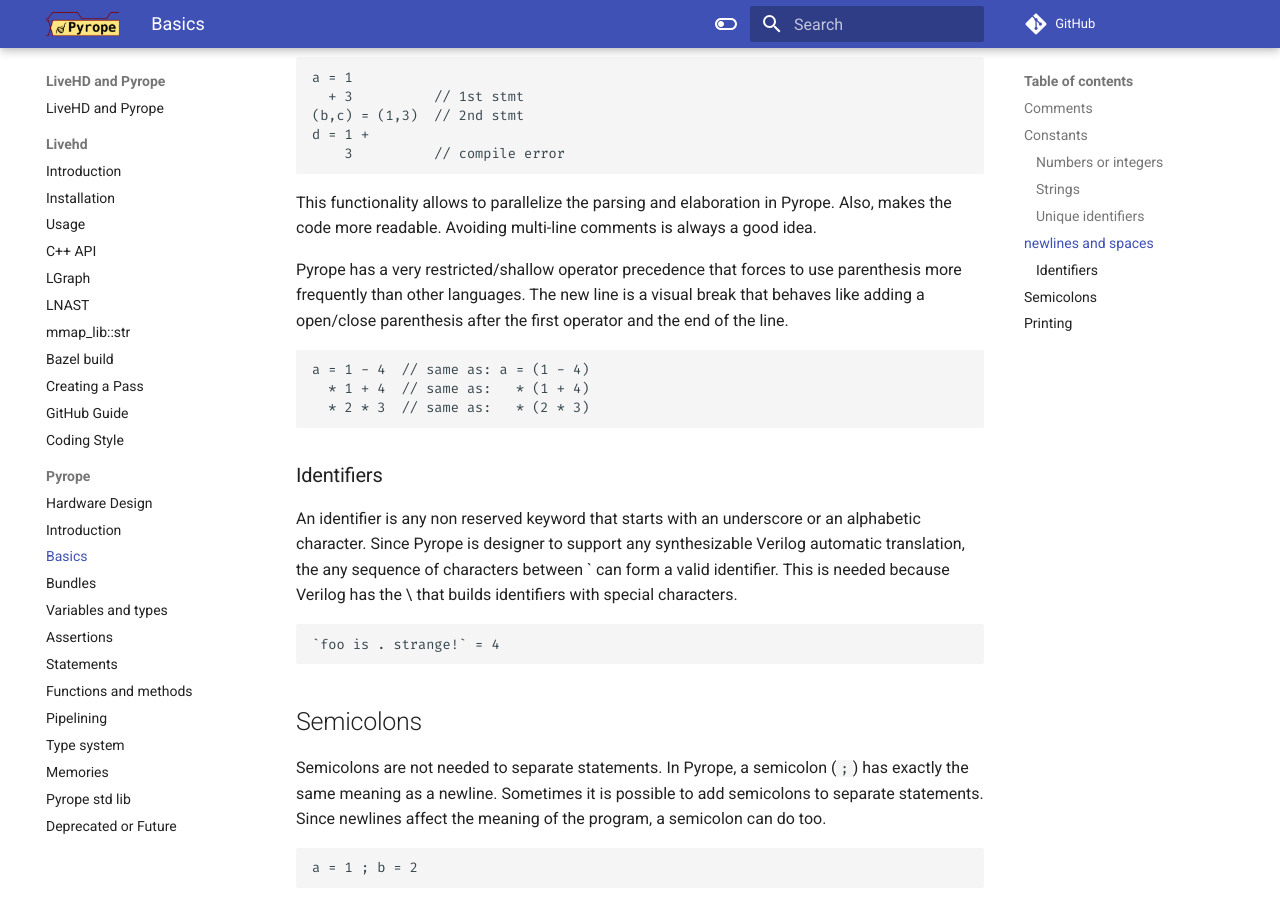
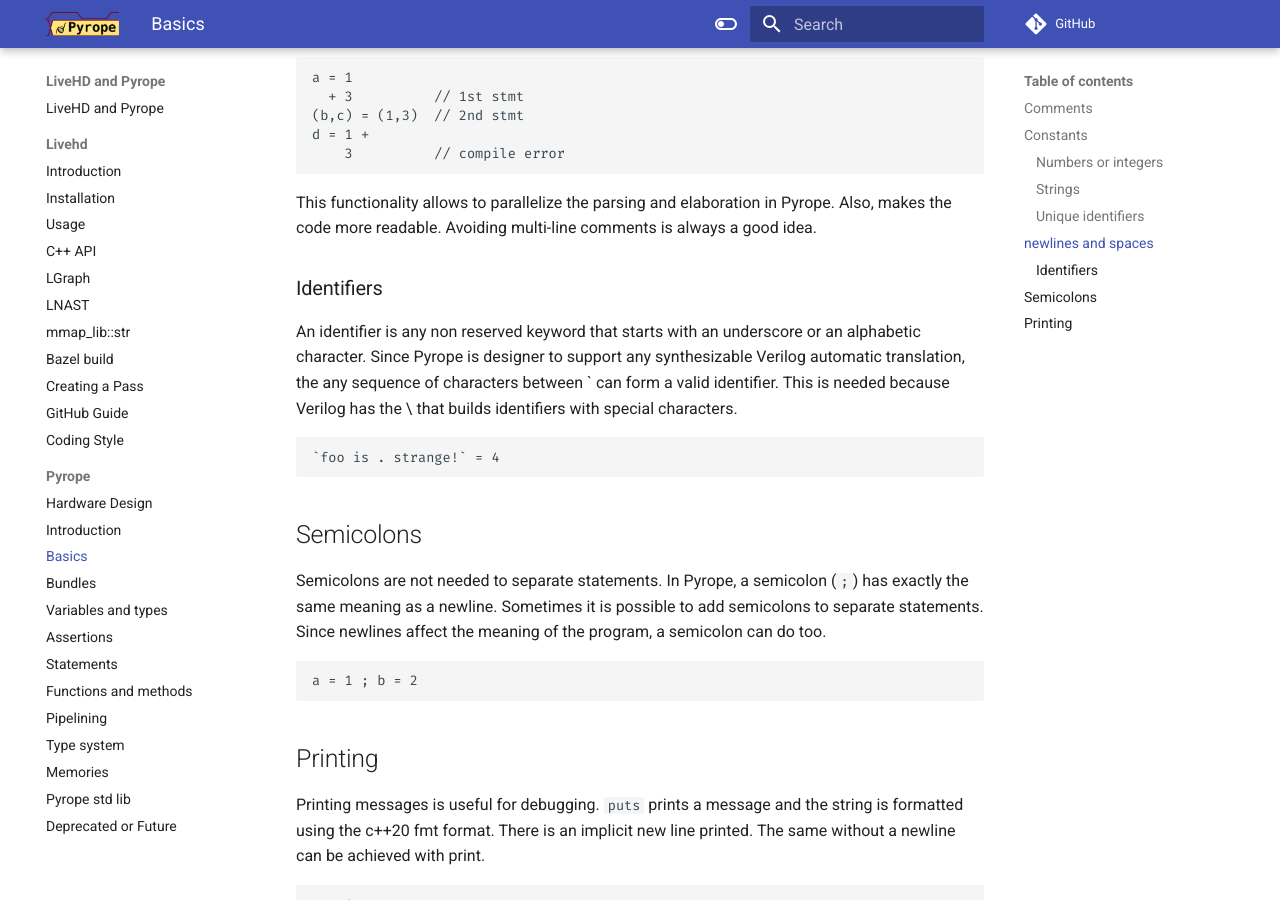
Before and after one commit to masc-ucsc/docs, an MkDocs documentation site: the page built from docs/pyrope/02-basics.md, in a window 1280 px wide and 900 px high, scrolled down 2744 px. Built offline with MkDocs 1.6.1 and Material for MkDocs 9.7.7, drawn with Linux system fonts in a browser that asks for light colours; comment, search, counter and statistics services are not loaded.

Commit message:
Update 02-basics.md

````diff
--- a/docs/pyrope/02-basics.md
+++ b/docs/pyrope/02-basics.md
@@ -137,14 +137,6 @@
 multi-line comments is always a good idea.
 
 
-Pyrope has a very restricted/shallow operator precedence that forces to use parenthesis more frequently than other languages.  The
-new line is a visual break that behaves like adding a open/close parenthesis after the first operator and the end of the line.
-
-```
-a = 1 - 4  // same as: a = (1 - 4)
-  * 1 + 4  // same as:   * (1 + 4)
-  * 2 * 3  // same as:   * (2 * 3)
-```
 
 ### Identifiers
 
````
